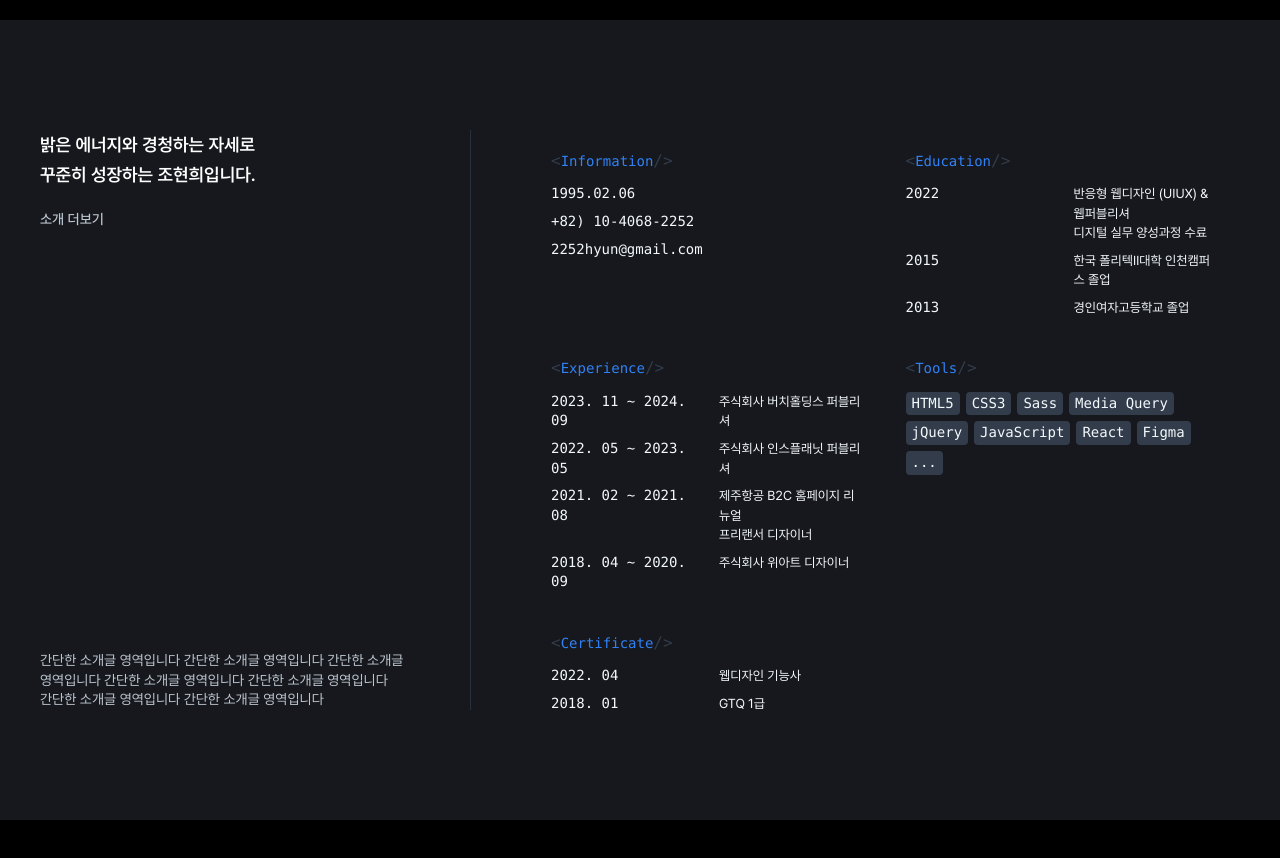
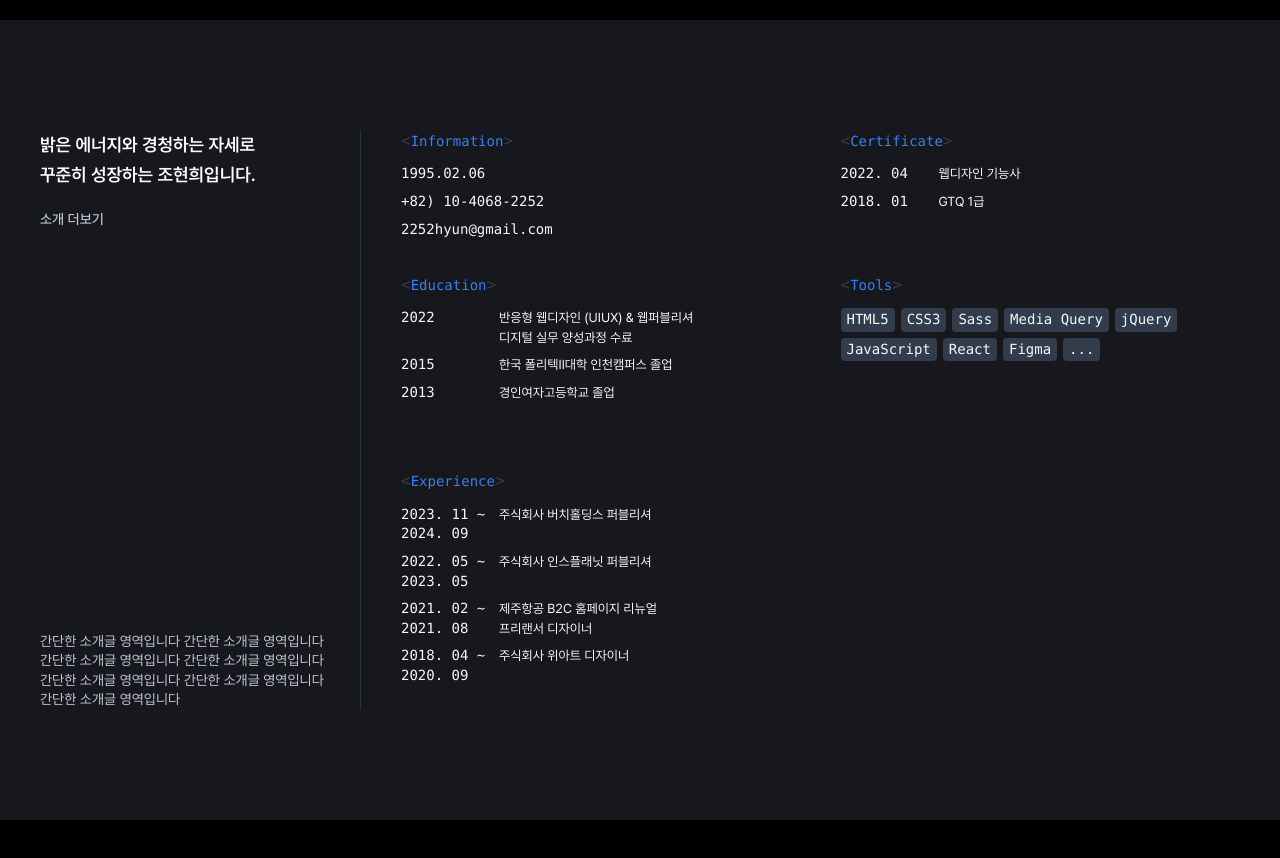
Before and after one commit to johyuni/johyuni.github.io, a React (Create React App) app: page / in a window 1280 px wide. Shown: the part 780-1638 px from the top of the page. Built offline with nearby package versions, Linux system fonts and the light colour scheme.

Commit message:
수정 : profile 미디어쿼리 낮은 해상도

```diff
--- a/src/assets/styles/pages/_profile.scss
+++ b/src/assets/styles/pages/_profile.scss
@@ -54,7 +54,7 @@
           content: "<";
         }
         &::after {
-          content: "/>";
+          content: ">";
         }
         &::before,
         &::after {
@@ -87,6 +87,7 @@
         padding-left: 0.8rem;
         vertical-align: top;
         line-height: 150%;
+        word-break: keep-all;
       }
 
       // tag
@@ -100,4 +101,28 @@
       }
     }
   }
+
+  // media
+  @media screen and (max-width: 1400px) {
+    .main__content {
+      gap: 0 2rem;
+      align-items: flex-start;
+      .txt {
+        width: 30rem;
+      }
+      .grid {
+        padding-left: 4rem;
+        gap: 1rem 4rem;
+        &__item {
+          padding: 0;
+        }
+        dt {
+          width: 9rem;
+        }
+        dd {
+          width: calc(100% - 9.8rem);
+        }
+      }
+    }
+  }
 }
--- a/src/components/pages/Profile.js
+++ b/src/components/pages/Profile.js
@@ -33,6 +33,16 @@ function Profile() {
             </div>
 
             <div className="grid__item">
+              <strong className="grid__tit">Certificate</strong>
+              <dl>
+                <dt>2022. 04</dt>
+                <dd>웹디자인 기능사</dd>
+                <dt>2018. 01</dt>
+                <dd>GTQ 1급</dd>
+              </dl>
+            </div>
+
+            <div className="grid__item">
               <strong className="grid__tit">Education</strong>
               <dl>
                 <dt>2022</dt>
@@ -44,24 +54,6 @@ function Profile() {
                 <dd>한국 폴리텍Ⅱ대학 인천캠퍼스 졸업</dd>
                 <dt>2013</dt>
                 <dd>경인여자고등학교 졸업</dd>
-              </dl>
-            </div>
-
-            <div className="grid__item">
-              <strong className="grid__tit">Experience</strong>
-              <dl>
-                <dt>2023. 11 &#126; 2024. 09</dt>
-                <dd>주식회사 버치홀딩스 퍼블리셔</dd>
-                <dt>2022. 05 &#126; 2023. 05</dt>
-                <dd>주식회사 인스플래닛 퍼블리셔</dd>
-                <dt>2021. 02 &#126; 2021. 08</dt>
-                <dd>
-                  제주항공 B2C 홈페이지 리뉴얼
-                  <br />
-                  프리랜서 디자이너
-                </dd>
-                <dt>2018. 04 &#126; 2020. 09</dt>
-                <dd>주식회사 위아트 디자이너</dd>
               </dl>
             </div>
 
@@ -84,12 +76,20 @@ function Profile() {
             </div>
 
             <div className="grid__item">
-              <strong className="grid__tit">Certificate</strong>
+              <strong className="grid__tit">Experience</strong>
               <dl>
-                <dt>2022. 04</dt>
-                <dd>웹디자인 기능사</dd>
-                <dt>2018. 01</dt>
-                <dd>GTQ 1급</dd>
+                <dt>2023. 11 &#126; 2024. 09</dt>
+                <dd>주식회사 버치홀딩스 퍼블리셔</dd>
+                <dt>2022. 05 &#126; 2023. 05</dt>
+                <dd>주식회사 인스플래닛 퍼블리셔</dd>
+                <dt>2021. 02 &#126; 2021. 08</dt>
+                <dd>
+                  제주항공 B2C 홈페이지 리뉴얼
+                  <br />
+                  프리랜서 디자이너
+                </dd>
+                <dt>2018. 04 &#126; 2020. 09</dt>
+                <dd>주식회사 위아트 디자이너</dd>
               </dl>
             </div>
           </div>
```
